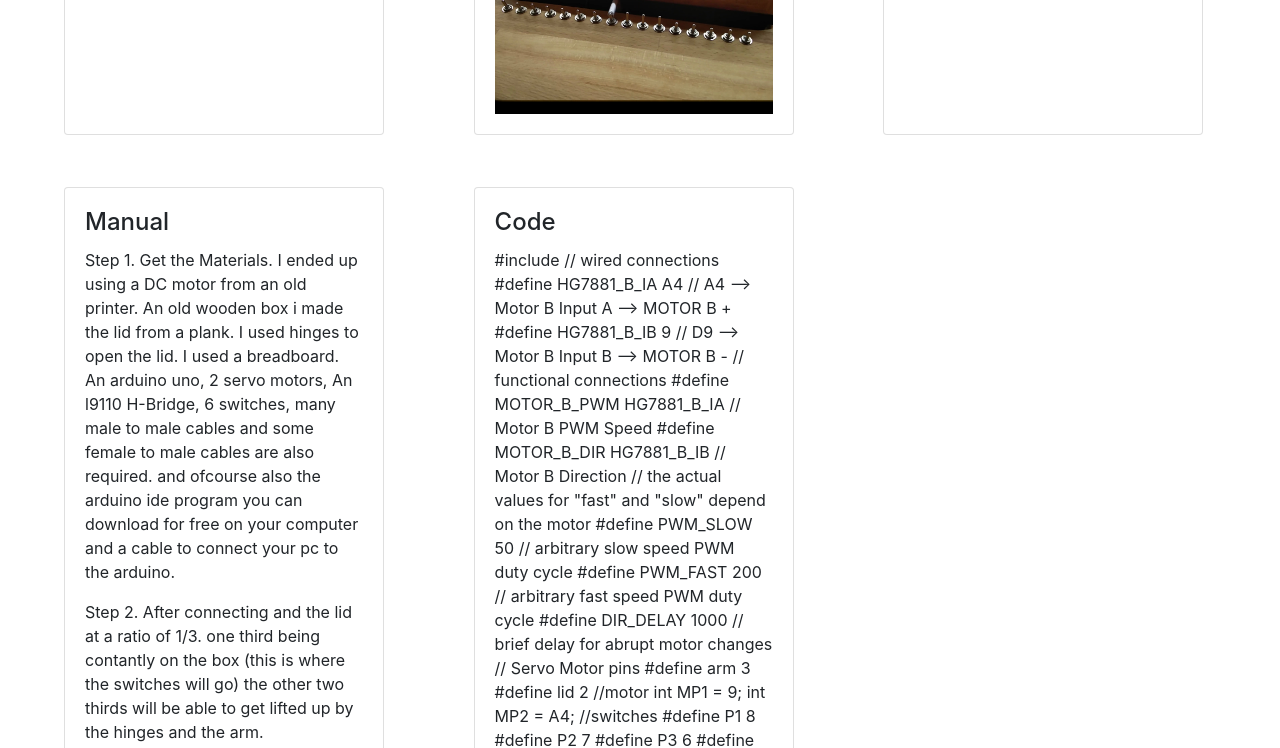
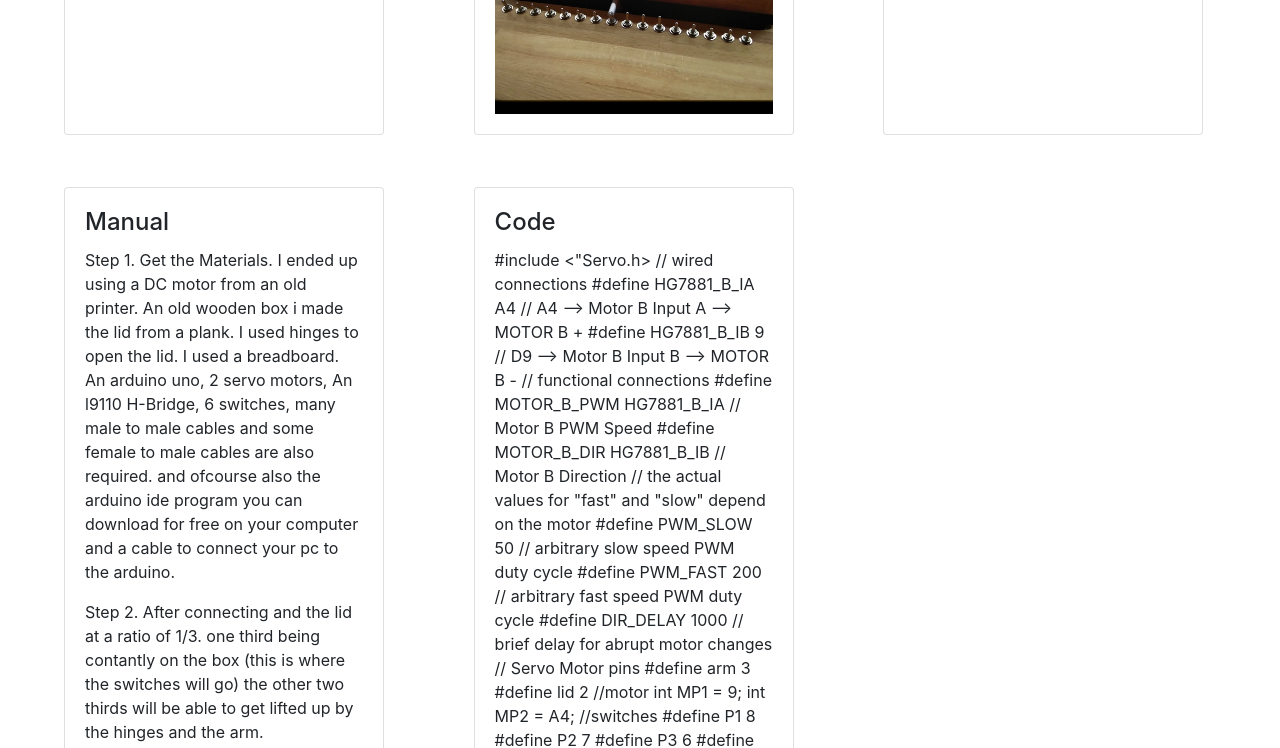
Before and after one commit to Dieterzen/Dieterzen.github.io, a plain HTML site: page English/Eindex.html in a window 1280 px wide. Shown: the part 917-1665 px from the top of the page. Drawn offline with nearby package versions, Linux system fonts and the light colour scheme.

Commit message:
hotfix
hotfix

```diff
--- a/English/Eindex.html
+++ b/English/Eindex.html
@@ -109,7 +109,7 @@
       <div class="card" style="width:25%">
      <div class="card-body">
        <h4 class="card-title">Code</h4>
-       <p class="card-text"> #include <Servo.h>
+       <p class="card-text"> #include <"Servo.h>
 // wired connections
 #define HG7881_B_IA A4 // A4 --> Motor B Input A --> MOTOR B +
 #define HG7881_B_IB 9 // D9 --> Motor B Input B --> MOTOR B -
```
Also changed, not shown: Français/Findex.html (+1 -1 lines), Nederlands/index.html (+1 -1 lines).
